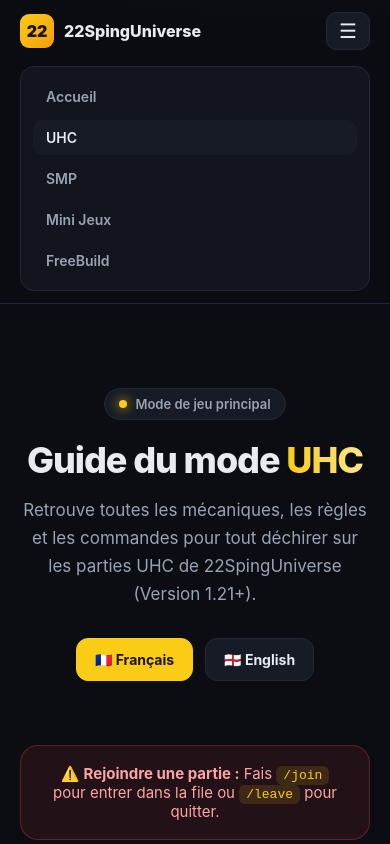
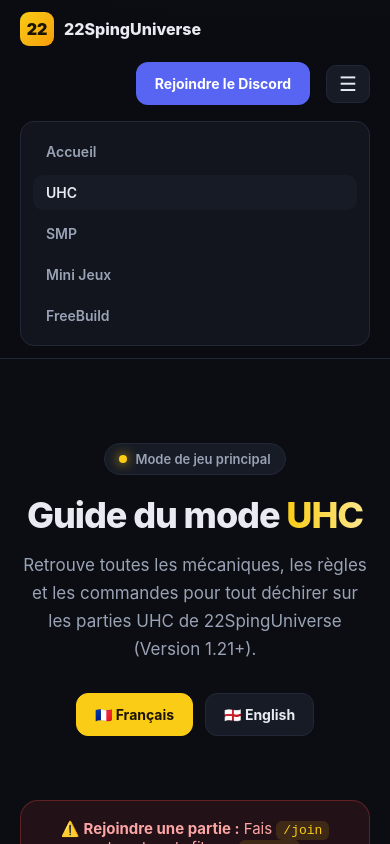
Before and after one commit to lerowpros-dot/UHC22sping, a plain HTML site: page uhc.html in a window 390 px wide. Both pictures are taken after a click on the button "Menu". Shown: the top 844 px of the page. Drawn offline with Linux system fonts and the light colour scheme.

Commit message:
Add files via upload

```diff
--- a/uhc.html
+++ b/uhc.html
@@ -11,6 +11,10 @@
 a{color:inherit;text-decoration:none}
 header.top{position:sticky;top:0;z-index:20;background:rgba(11,13,18,.82);backdrop-filter:blur(12px);border-bottom:1px solid var(--line);display:grid;grid-template-columns:1fr auto 1fr;align-items:center;gap:16px;min-height:68px;padding:0 max(20px,calc((100vw - 1080px)/2))}
 header.top nav{justify-content:center}
+.btn{display:inline-flex;align-items:center;gap:9px;border-radius:12px;padding:12px 18px;font-weight:700;font-size:14px;border:1px solid transparent;cursor:pointer;transition:.18s;white-space:nowrap}
+.btn-discord{background:#5865F2;color:#fff;justify-self:end}
+.btn-discord:hover{filter:brightness(1.08)}
+
 .brand{display:flex;align-items:center;gap:10px;font-weight:800}
 .logo{width:34px;height:34px;border-radius:9px;background:linear-gradient(135deg,var(--yellow),var(--accent));display:grid;place-items:center;color:#1a1400;font-weight:900}
 header.top nav{display:flex;gap:6px;align-items:center;flex-wrap:wrap}
@@ -52,7 +56,8 @@
  .menu-toggle{display:block}
  header.top{display:flex;justify-content:space-between;flex-wrap:wrap;padding-top:12px;padding-bottom:12px}
  header.top nav{display:none;width:100%;flex-direction:column;align-items:stretch;background:var(--panel);padding:12px;border-radius:14px;border:1px solid var(--line)}
- header.top nav.open{display:flex}
+ header.top nav.open{display:flex;order:4}
+ .menu-toggle{order:3}.btn-discord{order:2;margin-left:auto}
 }
 </style>
 </head>
@@ -68,6 +73,7 @@
     <a href="mini-jeux.html">Mini Jeux</a>
     <a href="freebuild.html">FreeBuild</a>
   </nav>
+  <a class="btn btn-discord" href="https://discord.gg/TON-INVITATION">Rejoindre le Discord</a>
 </header>
 
 <main>
```
Also changed, not shown: index.html (+3 -2 lines), wiki.html (+7 -1 lines).
